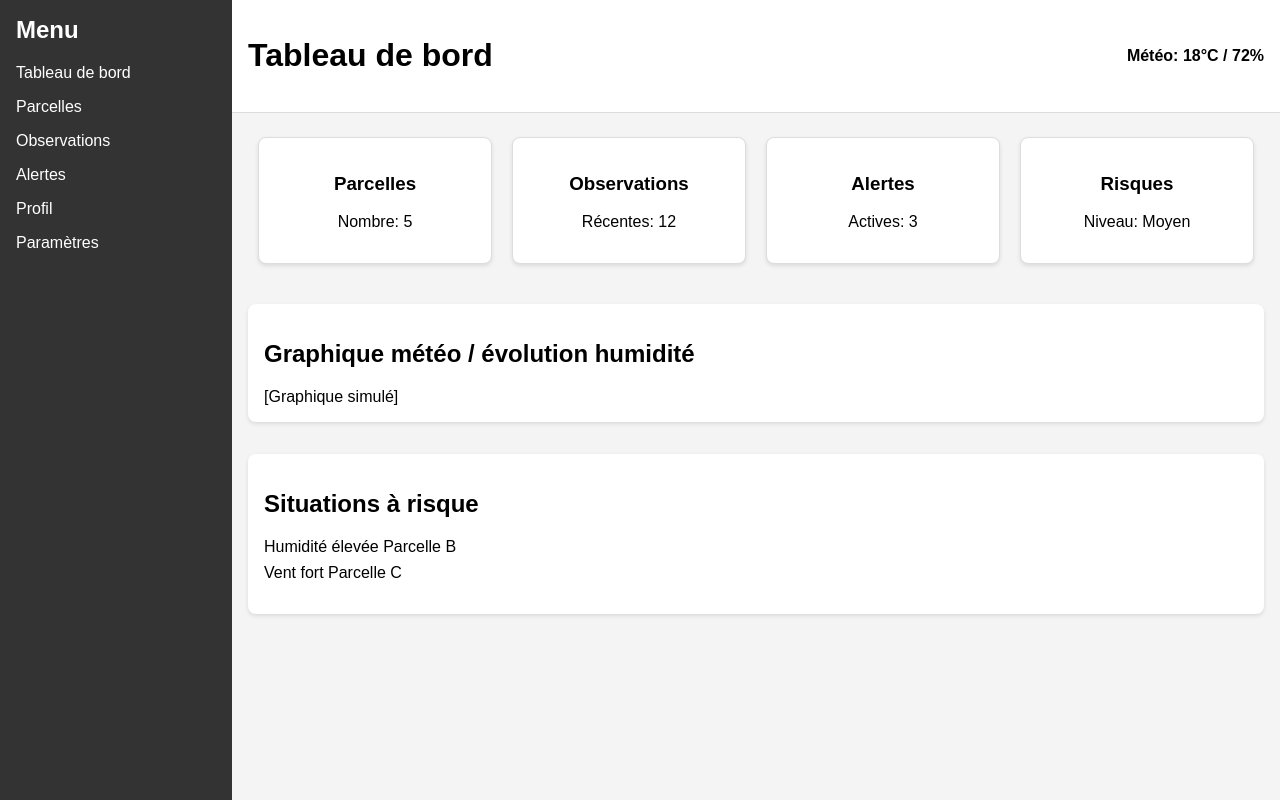
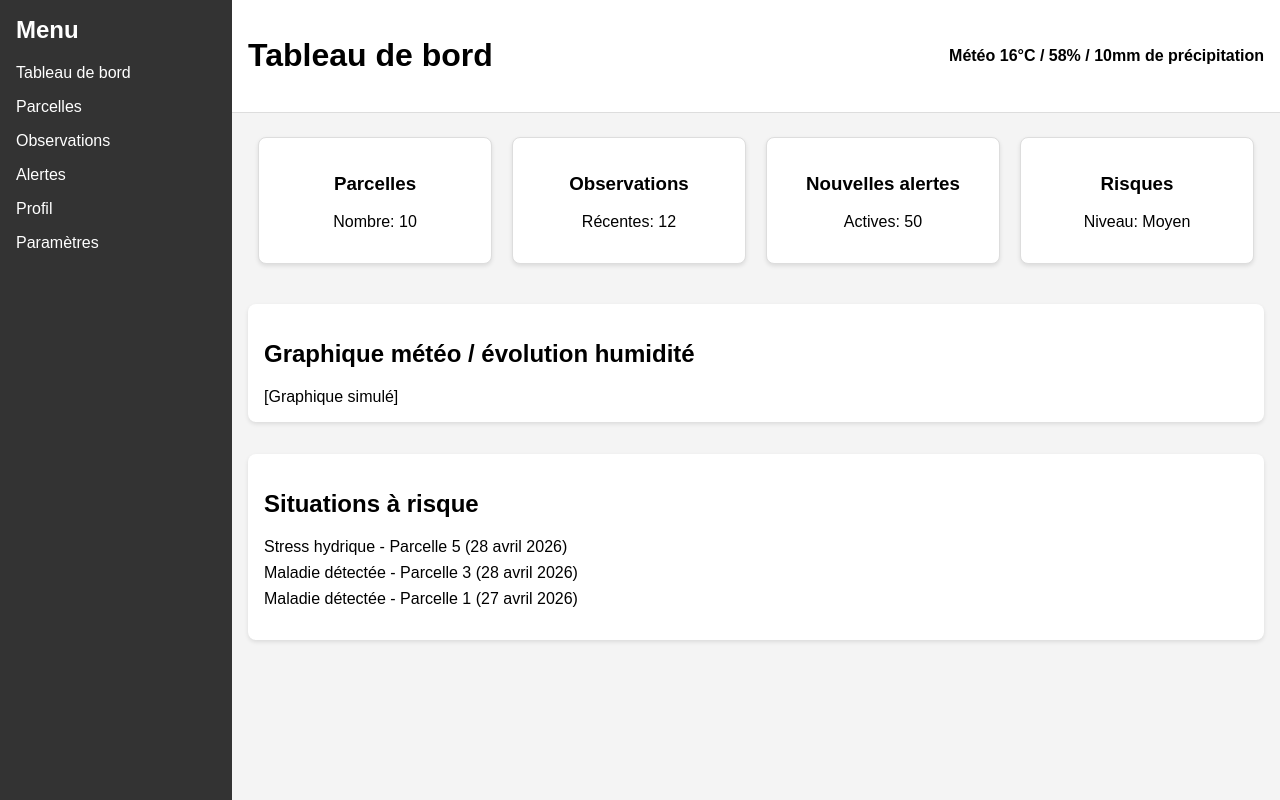
Before and after one commit to lala000000/Agricole, a Django app: page /dashboard/ in a window 1280 px wide. Run offline with Django 5.2, Linux system fonts and the light colour scheme; data comes from the database, SQL or seed files in the repository; both versions use the stored data as it was after the commit.

Commit message:
Add migration for altering 'niveau' field in Alerte model and update dashboard context variables
Co-authored-by: Copilot <copilot@github.com>

```diff
--- a/agricole/models.py
+++ b/agricole/models.py
@@ -41,7 +41,7 @@ class Observation(models.Model):
     parcelle = models.ForeignKey(Parcelle, on_delete=models.CASCADE, related_name='observations')
 
     def __str__(self):
-        return f"{self.parcelle.nom} - {self.date}"
+        return f"{self.parcelle.nom} - {self.commentaire} - {self.date}"
 
     class Meta:
         ordering = ['-date']
@@ -53,20 +53,20 @@ class Meteo(models.Model):
     pluie_mm = models.IntegerField()
 
     def __str__(self):
-        return f"Météo {self.date}"
+        return f"Météo {self.temperature}°C / {self.humidite}% / {self.pluie_mm}mm de précipitation"
 
     class Meta:
         ordering = ['-date']
 
 class Alerte(models.Model):
     NIVEAUX = [
-        ('1', 'Faible'),
-        ('2', 'Moyen'),
-        ('3', 'Élevé'),
+        (1, 'Faible'),
+        (2, 'Moyen'),
+        (3, 'Élevé'),
     ]
     date = models.DateField()
     type = models.CharField(max_length=255)
-    niveau = models.CharField(max_length=1, choices=NIVEAUX)
+    niveau = models.IntegerField(choices=NIVEAUX)
     parcelle = models.ForeignKey(Parcelle, on_delete=models.CASCADE, related_name='alertes')
     est_lue = models.BooleanField(default=False)
 
--- a/agricole/templates/dashboard.html
+++ b/agricole/templates/dashboard.html
@@ -25,24 +25,25 @@
         <main class="main-content">
             <header class="header">
                 <h1>Tableau de bord</h1>
-                <div class="weather">Météo: 18°C / 72%</div>
+                <div class="weather">{{meteo}}</div>
             </header>
             <section class="tiles">
                 <div class="tile">
+
                     <h3>Parcelles</h3>
-                    <p>Nombre: 5</p>
+                    <p>Nombre: {{nbrparcelle}}</p>
                 </div>
                 <div class="tile">
                     <h3>Observations</h3>
-                    <p>Récentes: 12</p>
+                    <p>Récentes: {{nbrobservation}}</p>
                 </div>
                 <div class="tile">
-                    <h3>Alertes</h3>
-                    <p>Actives: 3</p>
+                    <h3>Nouvelles alertes</h3>
+                    <p>Actives: {{nbralerte}}</p>
                 </div>
                 <div class="tile">
                     <h3>Risques</h3>
-                    <p>Niveau: Moyen</p>
+                    <p>Niveau: {{niveaualerte}} </p>
                 </div>
             </section>
             <section class="chart">
@@ -52,8 +53,11 @@
             <section class="risks">
                 <h2>Situations à risque</h2>
                 <ul>
-                    <li>Humidité élevée Parcelle B</li>
-                    <li>Vent fort Parcelle C</li>
+                    {% for obs in observations_risque %}
+                    <li>{{ obs.etat }} - {{ obs.parcelle.nom }} ({{ obs.date }})</li>
+                    {% empty %}
+                    <li>Aucune observation à risque</li>
+                    {% endfor %}
                 </ul>
             </section>
         </main>
--- a/agricole/views.py
+++ b/agricole/views.py
@@ -1,9 +1,49 @@
+import datetime
 from django.http import HttpResponse
 from django.template import loader
+from .models import Meteo, Observation, Parcelle, Alerte
 
 def dashboard(request):
+  allparcelles = Parcelle.objects.all()
+  allobservations = Observation.objects.all()
+  allalertes = Alerte.objects.all()
+  today = datetime.date.today()
+  compteurparcelle = 0
+  compteurobservation = 0
+  compteuralerte = 0
+  alerteniveaumoyenne = 0
+
+  jourmeteo = Meteo.objects.filter(date=today).first()
+
+  for i in allparcelles:
+    compteurparcelle += 1
+
+  for i in allobservations:
+    if i.date  > today - datetime.timedelta(days=14):
+      compteurobservation += 1
+
+  for i in allalertes:
+    if i.est_lue == 0:
+      compteuralerte += 1
+      alerteniveaumoyenne += i.niveau
+
+  alerteniveaumoyenne = round(alerteniveaumoyenne / compteuralerte)
+  niveau_label = dict(Alerte.NIVEAUX).get(alerteniveaumoyenne, 'Inconnu')
+
+  observations_risque = Observation.objects.filter(
+    etat__in=['Stress hydrique', 'Maladie détectée', 'Risque maladie']
+  ).order_by('-date')[:3]
+
   template = loader.get_template('dashboard.html')
-  return HttpResponse(template.render())
+  context = {
+    'meteo' : jourmeteo,
+    'nbrparcelle' : compteurparcelle,
+    'nbrobservation' : compteurobservation,
+    'nbralerte' : compteuralerte,
+    'niveaualerte' : niveau_label,
+    'observations_risque' : observations_risque
+  }
+  return HttpResponse(template.render(context, request))
 
 def alertes(request):
   template = loader.get_template('alertes.html')
--- a/config/settings.py
+++ b/config/settings.py
@@ -103,9 +103,9 @@ AUTH_PASSWORD_VALIDATORS = [
 # Internationalization
 # https://docs.djangoproject.com/en/6.0/topics/i18n/
 
-LANGUAGE_CODE = 'en-us'
+LANGUAGE_CODE = 'fr-fr'
 
-TIME_ZONE = 'UTC'
+TIME_ZONE = 'Europe/Paris'
 
 USE_I18N = True
 
```
Also changed, not shown: agricole/migrations/0002_alter_alerte_niveau.py (added), db.sqlite3.
